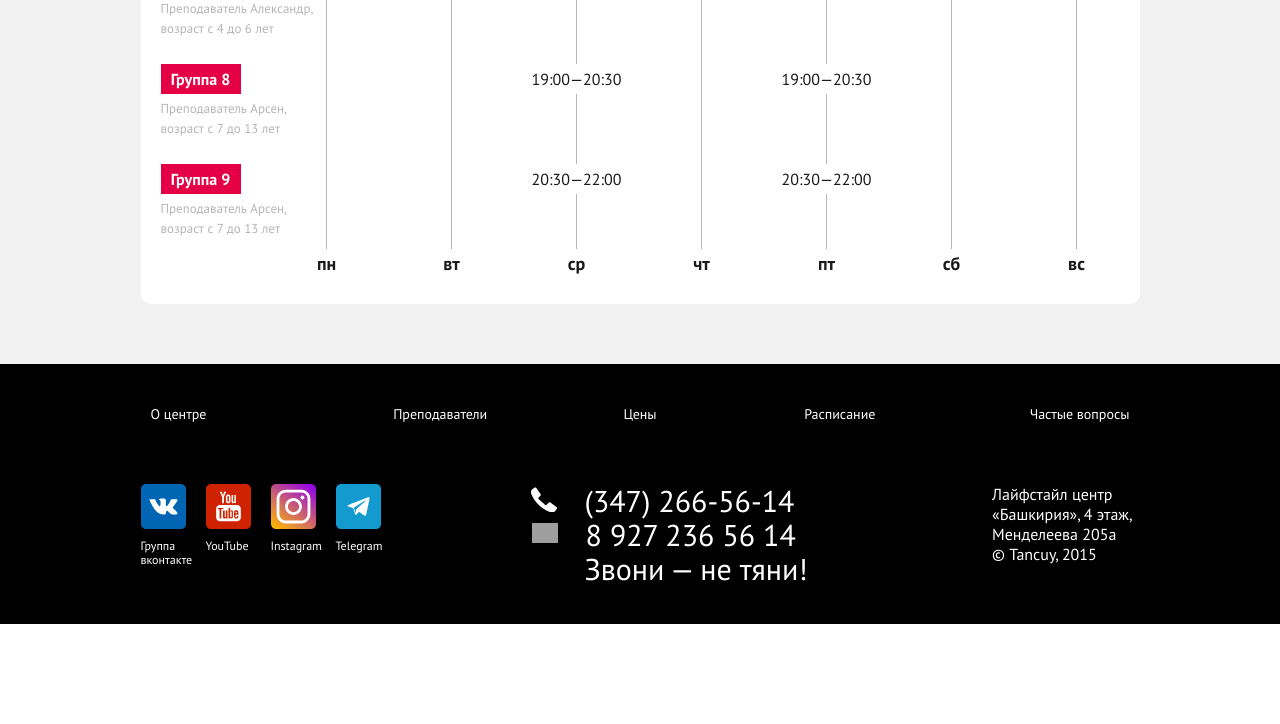
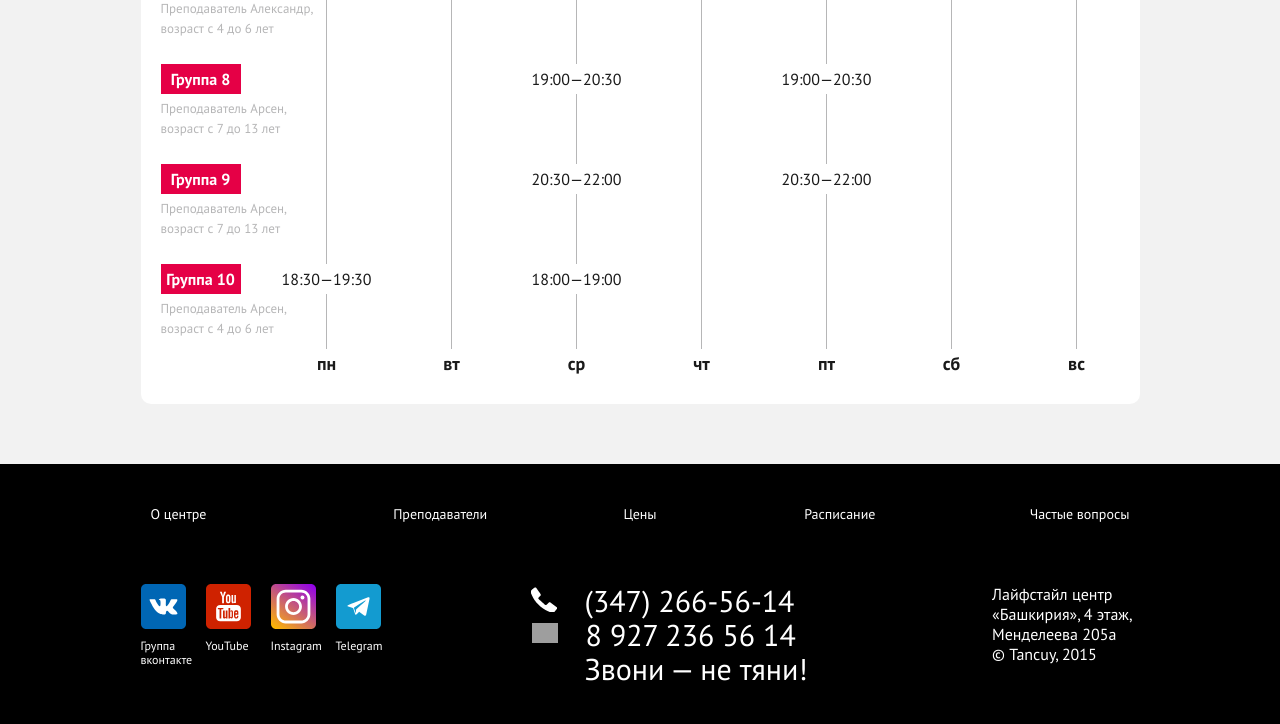
Before and after one commit to lcdswat/tancuy, a PHP site: page /schedule in a window 1280 px wide. Shown: the part 1372-2096 px from the top of the page. Before the commit the page ends 1996 px from the top, so only its background shows below. Run offline with PHP 8.4, Linux system fonts and the light colour scheme; some libraries are stand-ins or nearby versions; grey boxes are pictures that could not be loaded.

Commit message:
Popravil raspisanie, ubral u kuratorov rabotu v shkole

```diff
--- a/schedule.php
+++ b/schedule.php
@@ -42,6 +42,8 @@
 		<div class="prepods">Преподаватель Арсен,<br>возраст с 7 до 13 лет</div>
 		<div>Группа 9</div>
 		<div class="prepods">Преподаватель Арсен,<br>возраст с 7 до 13 лет</div>
+		<div>Группа 10</div>
+		<div class="prepods">Преподаватель Арсен,<br>возраст с 4 до 6 лет</div>
 	</div>
 	<div class="s-column"><div class="day-up">пн</div><div class="day-down">пн</div>
 		<div class="s-time no-bg">&nbsp;</div>
@@ -53,6 +55,7 @@
 		<div class="s-time no-bg">&nbsp;</div>
 		<div class="s-time no-bg">&nbsp;</div>
 		<div class="s-time no-bg">&nbsp;</div>
+		<div class="s-time">18:30—19:30</div>
 	</div>
 	<div class="s-column"><div class="day-up">вт</div><div class="day-down">вт</div>
 		<div class="s-time">16:00—17:30</div>
@@ -60,6 +63,7 @@
 		<div class="s-time">18:30—19:30</div>
 		<div class="s-time">19:30—21:00</div>
 		<div class="s-time">21:00—22:30</div>
+		<div class="s-time no-bg">&nbsp;</div>
 		<div class="s-time no-bg">&nbsp;</div>
 		<div class="s-time no-bg">&nbsp;</div>
 		<div class="s-time no-bg">&nbsp;</div>
@@ -75,6 +79,7 @@
 		<div class="s-time">17:00—18:00</div>
 		<div class="s-time">19:00—20:30</div>
 		<div class="s-time">20:30—22:00</div>
+		<div class="s-time">18:00—19:00</div>
 	</div>
 	<div class="s-column"><div class="day-up">чт</div><div class="day-down">чт</div>
 		<div class="s-time">16:00—17:30</div>
@@ -82,6 +87,7 @@
 		<div class="s-time">18:30—19:30</div>
 		<div class="s-time">19:30—21:00</div>
 		<div class="s-time">21:00—22:30</div>
+		<div class="s-time no-bg">&nbsp;</div>
 		<div class="s-time no-bg">&nbsp;</div>
 		<div class="s-time no-bg">&nbsp;</div>
 		<div class="s-time no-bg">&nbsp;</div>
@@ -97,8 +103,10 @@
 		<div class="s-time">17:00—18:00</div>
 		<div class="s-time">19:00—20:30</div>
 		<div class="s-time">20:30—22:00</div>
+		<div class="s-time no-bg">&nbsp;</div>
 	</div>
 	<div class="s-column"><div class="day-up">сб</div><div class="day-down">сб</div>
+		<div class="s-time no-bg">&nbsp;</div>
 		<div class="s-time no-bg">&nbsp;</div>
 		<div class="s-time no-bg">&nbsp;</div>
 		<div class="s-time no-bg">&nbsp;</div>
--- a/site-files/main.css
+++ b/site-files/main.css
@@ -452,7 +452,7 @@ a .teachers-t-column  {
 
 .s-column {
 	width: 124px;
-	height: 950px;
+	height: 1050px;
 	border-left: 1px solid #B6B6B7;
 	float: left;
 }
@@ -479,7 +479,7 @@ a .teachers-t-column  {
 	font-weight: bold;
 	background-color: white;
 	position: relative;
-	top: 910px;
+	top: 1010px;
 	right: 20px;
 	padding: 5px 0 0 0;
 }
--- a/teachers/artem-aliev.php
+++ b/teachers/artem-aliev.php
@@ -82,9 +82,7 @@
 			<img src="/images/artem-aliev-1.jpg"><br><br>
 			Начал свой брейк-данс путь с&nbsp;1999 года. В брейк-данс сообществе все его знают под псевдонимом «Битмастер&nbsp;Т».<br><br>
 
-			Представляет команды <b><a href="http://vk.com/bmtcrew">BMT</a>&nbsp;/&nbsp;<a href="http://vk.com/predatorzcrew">Predatorz</a></b>.<br>
-
-			Ведущий преподаватель московской брейк-данс школы <b>&laquo;<a href="http://www.volnorez.ru/">Волнорез</a>&raquo;</b>.<br><br>
+			Представляет команды <b><a href="http://vk.com/bmtcrew">BMT</a>&nbsp;/&nbsp;<a href="http://vk.com/predatorzcrew">Predatorz</a></b>.<br><br>
 
 			Опытный и&nbsp;оригинальный танцор, отличающейся своей динамикой и&nbsp;нестандартным подходом к&nbsp;любимому делу.
 
--- a/teachers/vlad-syreev.php
+++ b/teachers/vlad-syreev.php
@@ -88,8 +88,6 @@
 			<br>
 			Представляет московскую команду <a href="http://vk.com/bmtcrew">BMT</a>.<br>
 			<br>
-			Ведущий преподаватель московской брейк-данс школы &laquo;<a href="http://www.volnorez.ru/">Волнорез</a>&raquo;.<br>
-			<br>
 			Влад очень часто путешествует и&nbsp;много времени уделяет своему танцевальному развитию. Является Чемпионом Мира по&nbsp;брейк-дансу, и&nbsp;не&nbsp;раз показал на&nbsp;деле многим зарубежным бибоям, насколько силен Российский Брейк-данс. <br>
 			<br>
 			В&nbsp;танце выделяется своей оригинальностью и&nbsp;позитивом. <br>
```
Also changed, not shown: 1 other file.
